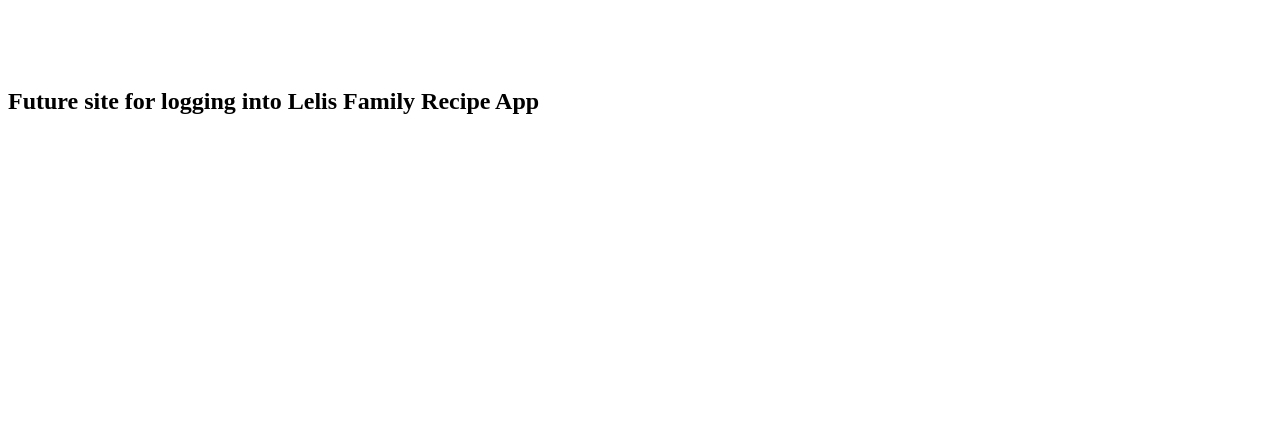
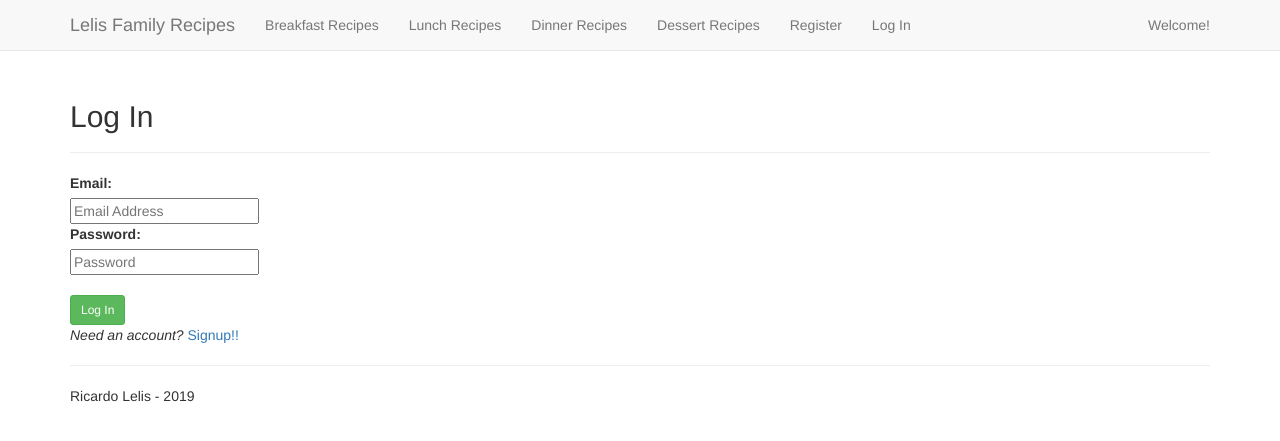
Before and after one commit to RicardoLelis/ffr_new, a Flask app: page /login in a window 1280 px wide. Shown: the top 441 px of the page. Run offline with Flask 2, Linux system fonts and the light colour scheme; some libraries are stand-ins or nearby versions.

Commit message:
Added logging in and logging out users

```diff
--- a/project/templates/layout.html
+++ b/project/templates/layout.html
@@ -36,8 +36,14 @@
             <li><a href="#">Lunch Recipes</a></li>
             <li><a href="#">Dinner Recipes</a></li>
             <li><a href="#">Dessert Recipes</a></li>
+            {% if current_user.is_authenticated %}
+            <li><a href="{{ url_for('recipes.index') }}">Public Recipes</a></li>
             <li><a href="{{ url_for('recipes.add_recipe') }}">Add Recipe</a></li>
+            <li><a href="{{ url_for('users.logout') }}">Log Out</a></li>
+            {% else %}
             <li><a href="{{ url_for('users.register') }}">Register</a></li>
+            <li><a href="{{ url_for('users.login') }}">Log In</a></li>
+            {% endif %}
           </ul>
           <ul class="nav navbar-nav navbar-right">
             <li><a href="#">Welcome!</a></li>
--- a/project/templates/login.html
+++ b/project/templates/login.html
@@ -1,16 +1,21 @@
-<!DOCTYPE html>
-<html lang="en">
-    <head>
-        <meta charset='utf-8'>
-        <meta http-equiv="X-UA-Compatible" content="IE=edge">
-        <meta name="viewport" content="width=device-width, initial-scale=1">
-        <meta name="description" content="Lelis Family Recipe App">
-        <meta name="author" content="Ricardo Lelis">
-        <title>Lelis Family Recipe App</title>
-        <!-- styles -->
-        <link rel="stylesheet" href="{{ url_for('static', filename='css/main.css') }}">
-    </head>
-    <body>
-        <h2>Future site for logging into Lelis Family Recipe App</h2>
-    </body>
-</html>
+{% extends "layout.html" %}
+{% from "_form_macros.html" import render_field %}
+
+{% block content %}
+
+<div class="user-registration">
+    <div class="page-header">
+        <h2>Log In</h2>
+    </div>
+    <form action="{{ url_for('users.login') }}" method="post">
+        {{ form.csrf_token }}
+        <dl>
+            {{ render_field(form.email, placeholder="Email Address") }}
+            {{ render_field(form.password, placeholder="Password") }}
+        </dl>
+        <button class="btn btn-sm btn-success" type="submit">Log In</button>
+    </form>
+    <em>Need an account? </em><a href="/register">Signup!!</a>
+</div>
+
+{% endblock %}
--- a/project/users/forms.py
+++ b/project/users/forms.py
@@ -9,3 +9,7 @@ class RegistrationForm(Form):
     email = StringField('Email', validators=[DataRequired(), Email(), Length(min=6, max=40)])
     password = PasswordField('Password', validators=[DataRequired(), Length(min=6, max=40)])
     confirm = PasswordField('Repeat Password', validators=[DataRequired(), EqualTo('password')])
+
+class LoginForm(Form):
+    email = StringField('Email',  validators=[DataRequired(), Email(), Length(min=6, max=40)])
+    password = PasswordField('Password', validators=[DataRequired()])
--- a/project/users/views.py
+++ b/project/users/views.py
@@ -8,8 +8,9 @@
 from flask import render_template, Blueprint, request, redirect, url_for, flash
 from project import db
 from project.models import User
-from .forms import RegistrationForm
+from .forms import RegistrationForm, LoginForm
 from sqlalchemy.exc import IntegrityError
+from flask_login import login_user, current_user, login_required, logout_user
 
 ################
 #### config ####
@@ -22,9 +23,34 @@ users_blueprint  = Blueprint('users', __name__)
 #### routes ####
 ################
 
-@users_blueprint.route('/login')
+@users_blueprint.route('/login', methods=['GET', 'POST'])
 def login():
-    return render_template('login.html')
+    form = LoginForm(request.form)
+    if request.method == 'POST':
+        if form.validate_on_submit():
+            user =  User.query.filter_by(email=form.email.data).first()
+            if user is not None and  user.is_correct_password(form.password.data):
+                user.authenticated = True
+                db.session.add(user)
+                db.session.commit()
+                login_user(user)
+                flash('Thanks for logging in, {}'.format(current_user.email))
+                return redirect(url_for('recipes.index'))
+            else:
+                flash('ERROR! Incorrect login credentials.', 'error')
+    return render_template('login.html', form=form)
+
+
+@users_blueprint.route('/logout')
+@login_required
+def logout():
+    user = current_user
+    user.authenticated = False
+    db.session.add(user)
+    db.session.commit()
+    logout_user()
+    flash('Goodbye!', 'info')
+    return redirect(url_for('users.login'))
 
 
 @users_blueprint.route('/register', methods=['GET', 'POST'])
--- a/requirements.txt
+++ b/requirements.txt
@@ -1,6 +1,7 @@
 Click==7.0
 coverage==4.5.3
 Flask==1.0.3
+Flask-Login==0.4.1
 Flask-SQLAlchemy==2.4.0
 Flask-WTF==0.14.2
 itsdangerous==1.1.0
```
Also changed, not shown: project/__init__.py (+11 -1 lines), project/models.py (+28 -0 lines), project/tests/test_recipes.py (+2 -7 lines), project/tests/test_users.py (+42 -5 lines), 2 other files.
